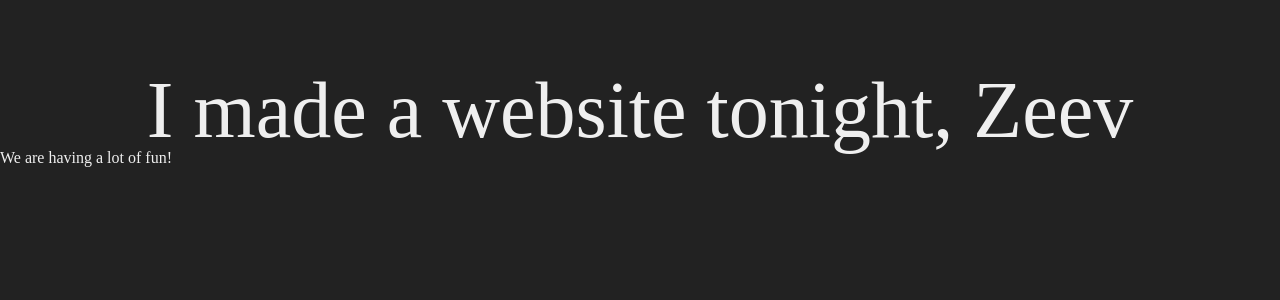
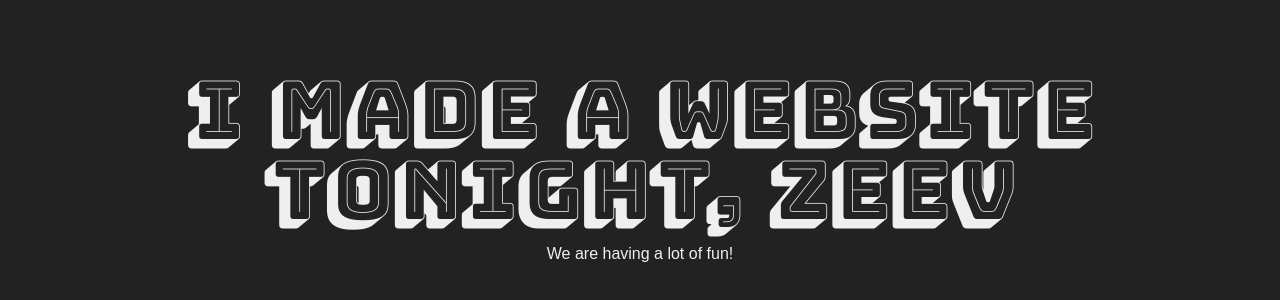
Before and after one commit to carolinacurley/clc, a plain HTML site: page index.html in a window 1280 px wide. Shown: the part 170-470 px from the top of the page. Drawn offline with Linux system fonts and the light colour scheme.

Commit message:
fancytime

```diff
--- a/stylesheet.css
+++ b/stylesheet.css
@@ -55,10 +55,17 @@ table {
 .body {
 	color: #efefef;
 	background-color: #222222;
+	font-family: sans-serif;
 }
 
 h1 {
+	font-family: 'Bungee Shade', sans-serif;
 	text-align: center;
 	padding-top: 30vh;
 	font-size: 5rem;
+	margin-bottom: 1rem;
 }
+
+p {
+	text-align: center;
+}
```
